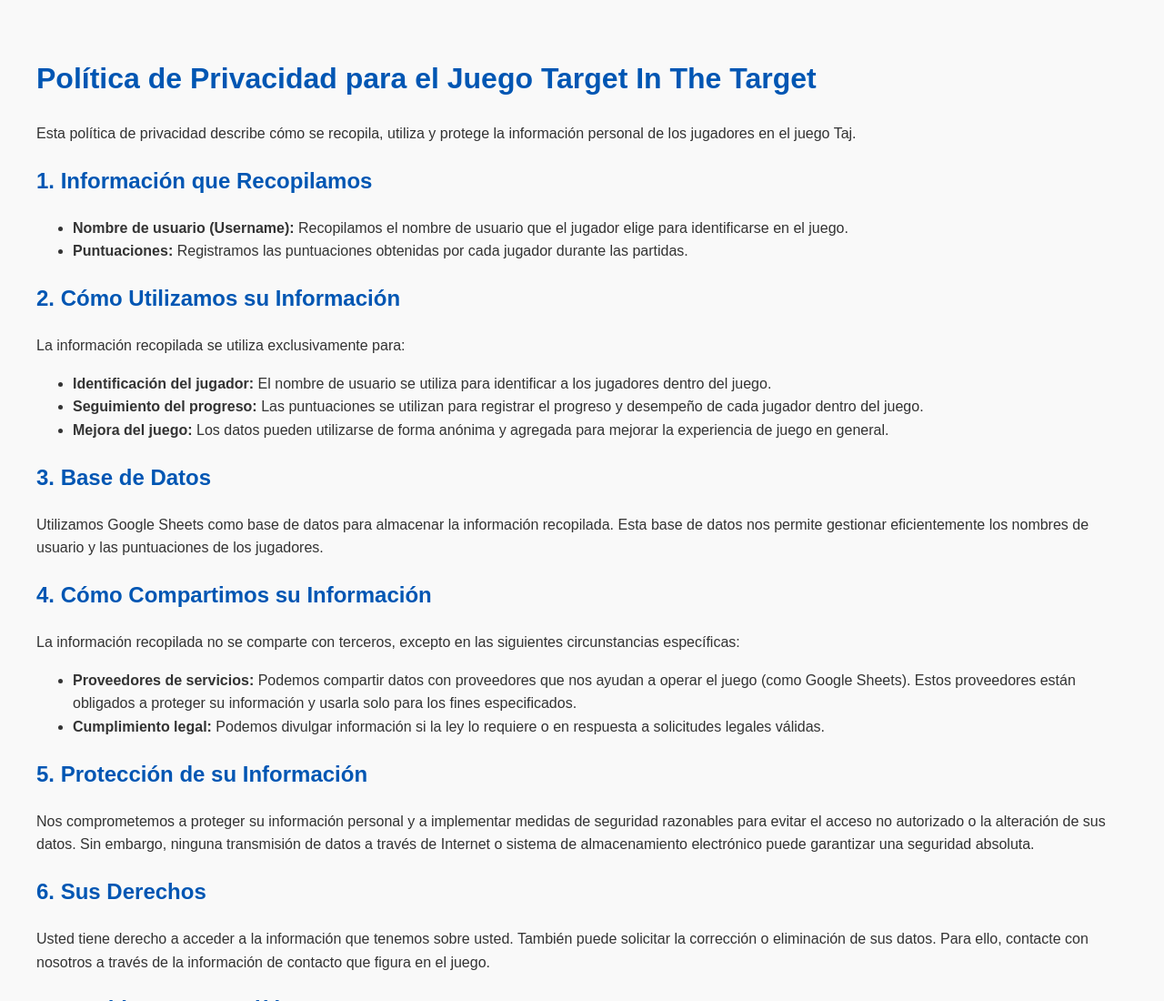
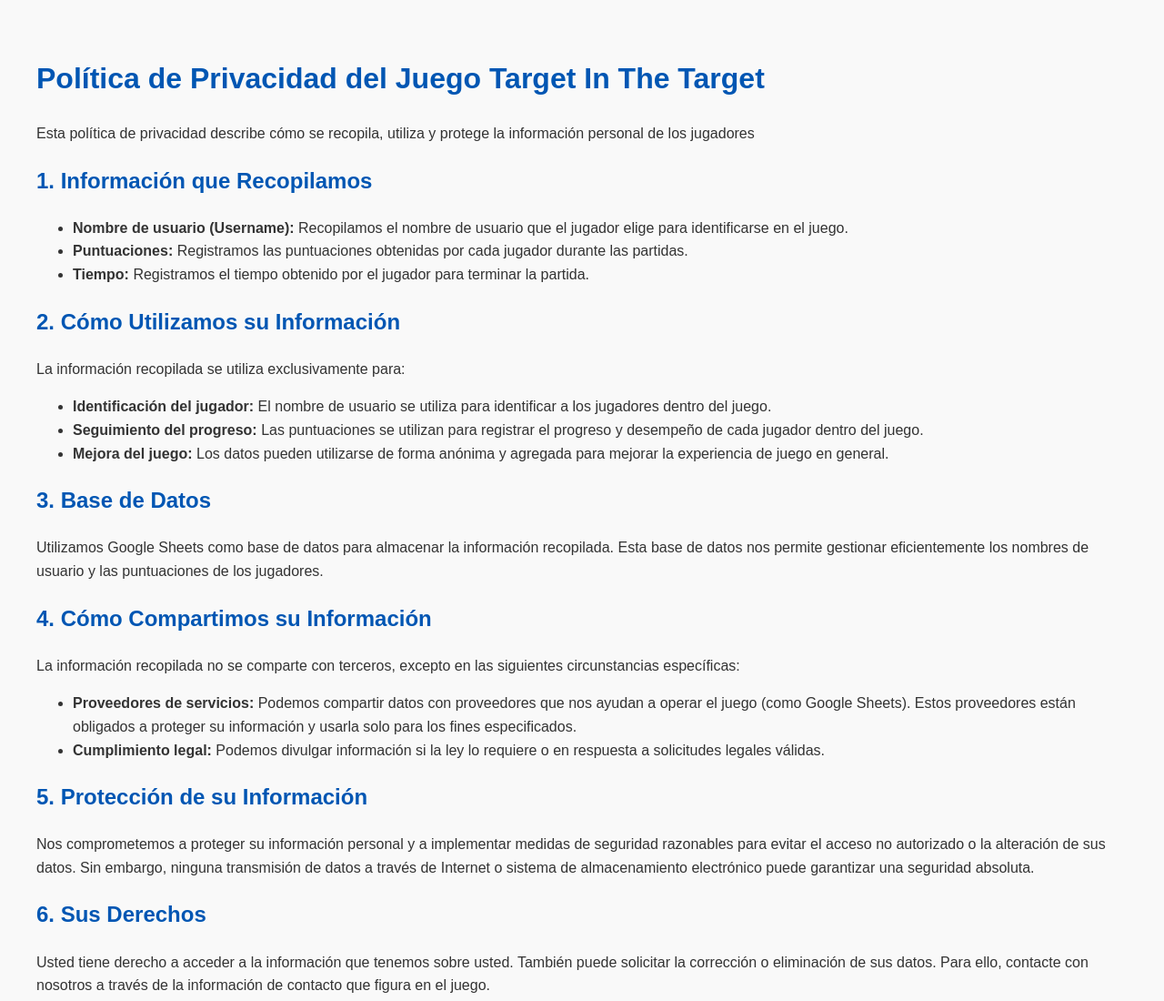
Before and after one commit to royer14-cloud/Target-In-The-Jar, a plain HTML site: page index.html in a window 1280 px wide. Shown: the top 1100 px of the page at 91% size. Drawn offline with Linux system fonts and the light colour scheme.

Commit message:
Create index.html

```diff
--- a/index.html
+++ b/index.html
@@ -27,14 +27,15 @@
 </head>
 <body>
 
-    <h1>Política de Privacidad para el Juego Target In The Target</h1>
+    <h1>Política de Privacidad del Juego Target In The Target</h1>
 
-    <p>Esta política de privacidad describe cómo se recopila, utiliza y protege la información personal de los jugadores en el juego Taj.</p>
+    <p>Esta política de privacidad describe cómo se recopila, utiliza y protege la información personal de los jugadores</p>
 
     <h2>1. Información que Recopilamos</h2>
     <ul>
         <li><strong>Nombre de usuario (Username):</strong> Recopilamos el nombre de usuario que el jugador elige para identificarse en el juego.</li>
         <li><strong>Puntuaciones:</strong> Registramos las puntuaciones obtenidas por cada jugador durante las partidas.</li>
+        <li><strong>Tiempo:</strong> Registramos el tiempo obtenido por el jugador para terminar la partida.</li>
     </ul>
 
     <h2>2. Cómo Utilizamos su Información</h2>
```
